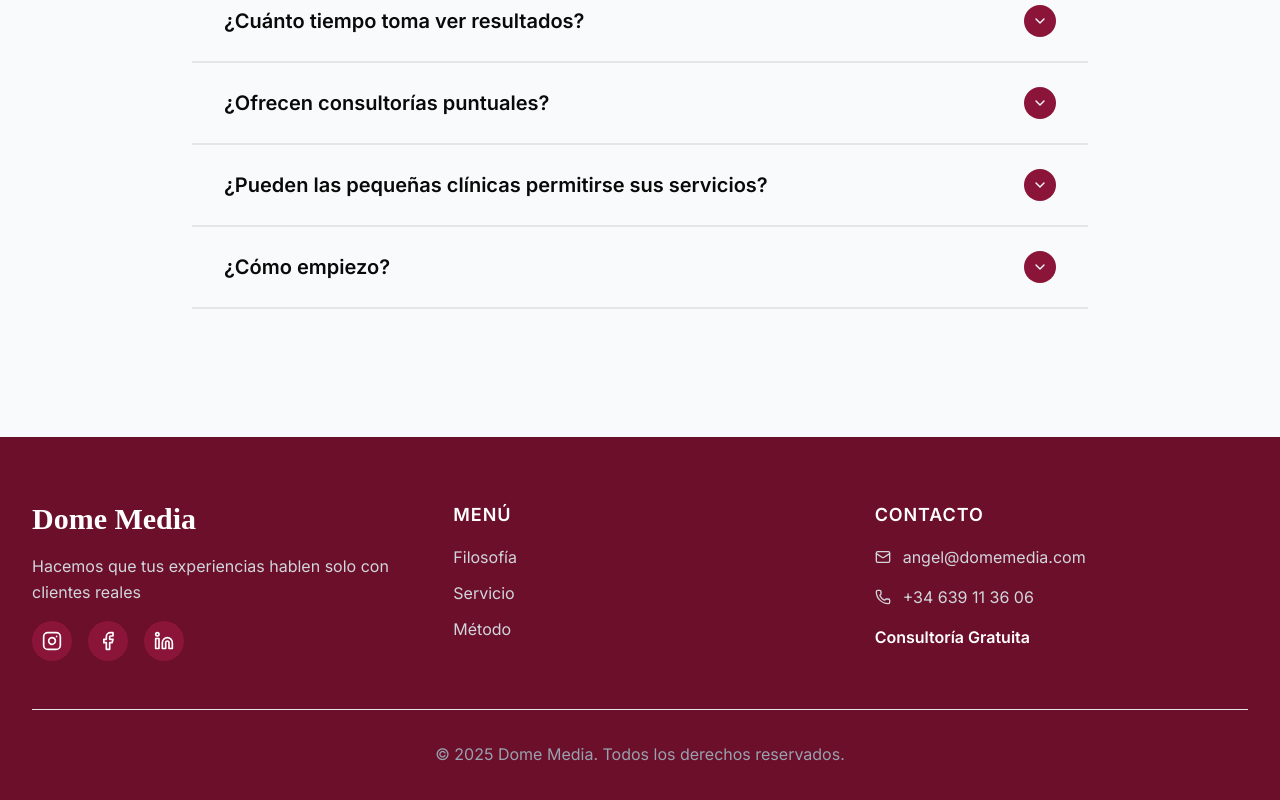
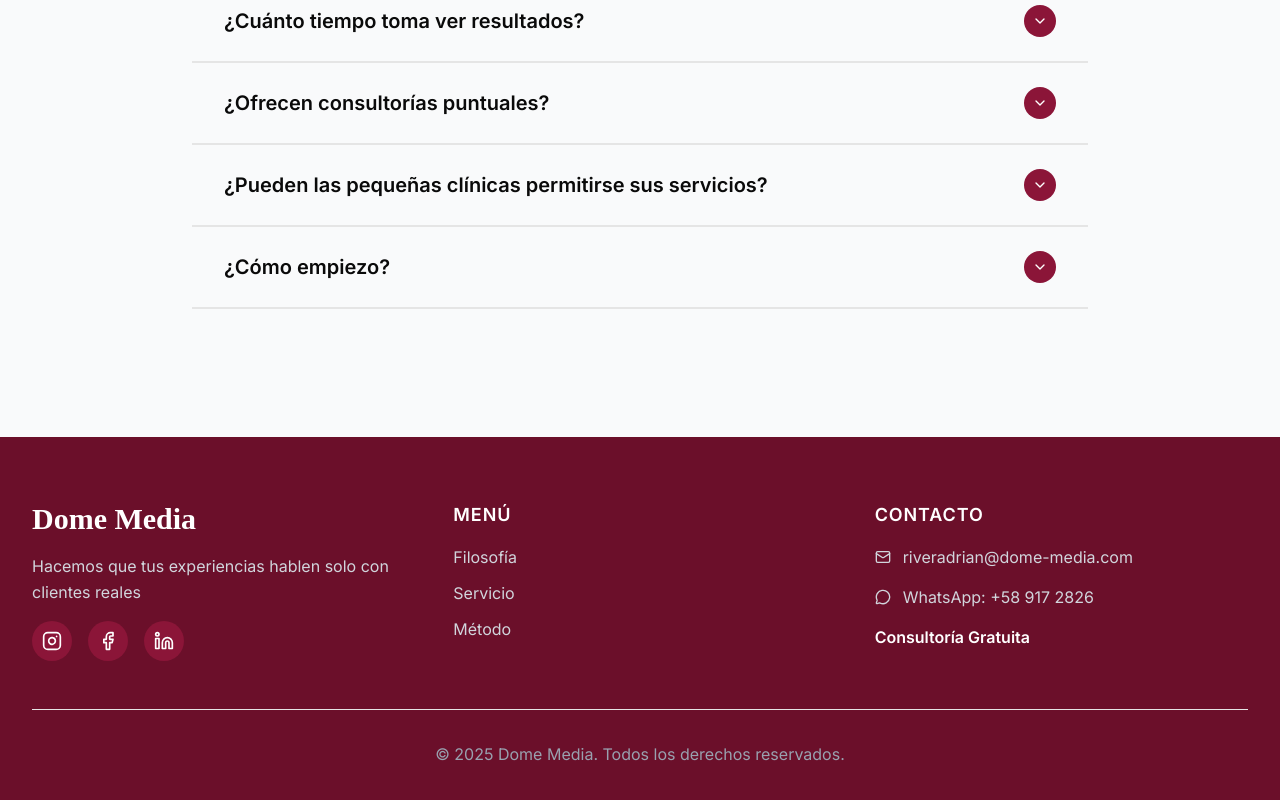
Before and after one commit to calorenzo21/boutique-agency-adrian, a Next.js app: page / in a window 1280 px wide. Shown: the part 4997-5797 px from the top of the page. Built offline with nearby package versions, Linux system fonts and the light colour scheme; a web font is replaced by a local one.

Commit message:
add w.me link and to footer

```diff
--- a/components/layout/footer-light.tsx
+++ b/components/layout/footer-light.tsx
@@ -1,7 +1,7 @@
 "use client";
 
 import { motion } from "framer-motion";
-import { ArrowRight, Instagram, Facebook, Linkedin, Mail, Phone } from "lucide-react";
+import { ArrowRight, Instagram, Facebook, Linkedin, Mail, MessageCircle } from "lucide-react";
 import Link from "next/link";
 
 export function FooterLight() {
@@ -94,22 +94,24 @@ export function FooterLight() {
             </h4>
             <div className="space-y-4">
               <motion.a
-                href="mailto:angel@domemedia.com"
+                href="mailto:riveradrian@dome-media.com"
                 className="flex items-center text-gray-600 hover:text-[#6B0F2A] transition-smooth font-inter group"
                 whileHover={{ x: 5 }}
               >
                 <Mail className="h-4 w-4 mr-3" />
-                angel@domemedia.com
+                riveradrian@dome-media.com
                 <ArrowRight className="ml-2 h-4 w-4 opacity-0 group-hover:opacity-100 transition-smooth" />
               </motion.a>
 
               <motion.a
-                href="tel:+34639113606"
+                href="https://wa.me/5891728266?text=Hola%2C%20me%20interesa%20conocer%20m%C3%A1s%20sobre%20sus%20servicios%20de%20marketing%20digital"
+                target="_blank"
+                rel="noopener noreferrer"
                 className="flex items-center text-gray-600 hover:text-[#6B0F2A] transition-smooth font-inter group"
                 whileHover={{ x: 5 }}
               >
-                <Phone className="h-4 w-4 mr-3" />
-                +34 639 11 36 06
+                <MessageCircle className="h-4 w-4 mr-3" />
+                WhatsApp: +58 917 2826
                 <ArrowRight className="ml-2 h-4 w-4 opacity-0 group-hover:opacity-100 transition-smooth" />
               </motion.a>
 
--- a/components/layout/footer.tsx
+++ b/components/layout/footer.tsx
@@ -1,7 +1,7 @@
 "use client";
 
 import { motion } from "framer-motion";
-import { ArrowRight, Instagram, Facebook, Linkedin, Mail, Phone } from "lucide-react";
+import { ArrowRight, Instagram, Facebook, Linkedin, Mail, MessageCircle } from "lucide-react";
 import Link from "next/link";
 
 export function Footer() {
@@ -94,22 +94,24 @@ export function Footer() {
             </h4>
             <div className="space-y-4">
               <motion.a
-                href="mailto:angel@domemedia.com"
+                href="mailto:riveradrian@dome-media.com"
                 className="flex items-center text-gray-300 hover:text-white transition-smooth font-inter group"
                 whileHover={{ x: 5 }}
               >
                 <Mail className="h-4 w-4 mr-3" />
-                angel@domemedia.com
+                riveradrian@dome-media.com
                 <ArrowRight className="ml-2 h-4 w-4 opacity-0 group-hover:opacity-100 transition-smooth" />
               </motion.a>
 
               <motion.a
-                href="tel:+34639113606"
+                href="https://wa.me/5891728266?text=Hola%2C%20me%20interesa%20conocer%20m%C3%A1s%20sobre%20sus%20servicios%20de%20marketing%20digital"
+                target="_blank"
+                rel="noopener noreferrer"
                 className="flex items-center text-gray-300 hover:text-white transition-smooth font-inter group"
                 whileHover={{ x: 5 }}
               >
-                <Phone className="h-4 w-4 mr-3" />
-                +34 639 11 36 06
+                <MessageCircle className="h-4 w-4 mr-3" />
+                WhatsApp: +58 917 2826
                 <ArrowRight className="ml-2 h-4 w-4 opacity-0 group-hover:opacity-100 transition-smooth" />
               </motion.a>
 
```
